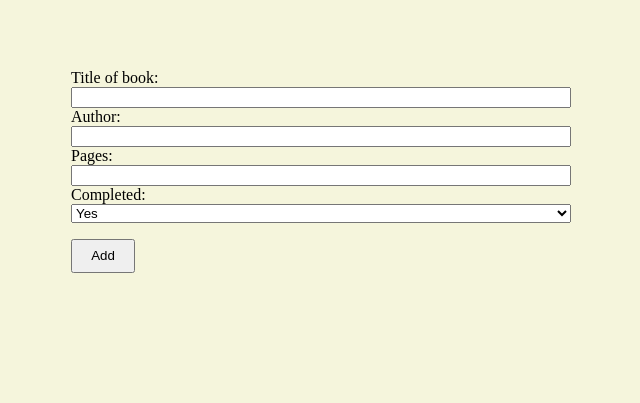
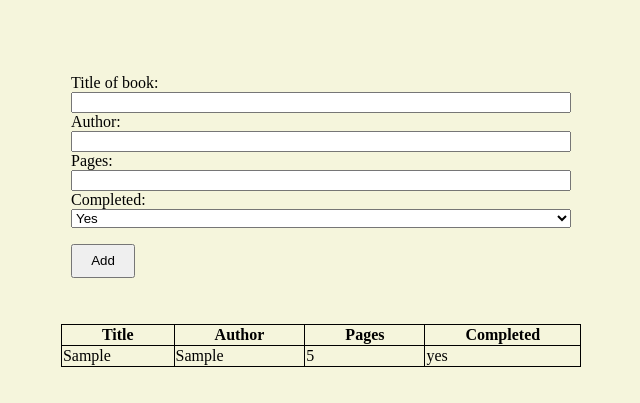
Before and after one commit to EnterOrion/library-app, a plain HTML site: page index.html in a window 1280 px wide. Both pictures are taken after typing "Sample", "Sample", "5" into the empty fields and a click on the button "Add". Shown: the part 61-464 px from the top of the page, without its empty margins (319-959 px from the left). Drawn offline with Linux system fonts and the light colour scheme.

Commit message:
Add table to display books added

```diff
--- a/app.js
+++ b/app.js
@@ -1,15 +1,19 @@
 let myLibrary = [];
 const form = document.getElementById("add_book");
+const table = document.getElementById("library_table");
+
 
 const title = form.elements["book_name"];
 const author = form.elements["author_name"];
 const pages = form.elements["page_number"];
 const read = form.elements["read_validity"];
+
+
 form.addEventListener("submit", (event) => {
   event.preventDefault();
   addBook();
+  displayLibrary();
   clearForm();
-  console.log(myLibrary);
 });
 
 function Book(title, author, pages, read) {
@@ -33,3 +37,17 @@ function clearForm() {
   author.value = "";
   pages.value = "";
 }
+
+function displayLibrary() {
+    const row = table.insertRow(1);
+    const title_cell = row.insertCell(0);
+    const author_cell = row.insertCell(1);
+    const pages_cell = row.insertCell(2);
+    const completed_cell = row.insertCell(3);
+
+    title_cell.innerHTML = title.value;
+    author_cell.innerHTML = author.value;
+    pages_cell.innerHTML = pages.value;
+    completed_cell.innerHTML = read.value;
+
+}
--- a/index.html
+++ b/index.html
@@ -24,5 +24,13 @@
       </select>
       <button value="add" type="submit">Add</button>
     </form>
+    <table id="library_table">
+        <tr>
+            <th>Title</th>
+            <th>Author</th>
+            <th>Pages</th>
+            <th>Completed</th>
+        </tr>
+    </table>
   </body>
 </html>
--- a/style.css
+++ b/style.css
@@ -5,6 +5,7 @@ body, html {
 body {
     background-color: beige;
     display: flex;
+    gap: 5px;
     flex-direction: column;
     align-items: center;
     justify-content: center;
@@ -13,7 +14,7 @@ body {
 form {
     display: flex;
     flex-direction: column;
-    height: 31.25rem;
+    height: 15rem;
     width: 31.25rem;
     margin-top: 3.125rem;
 }
@@ -24,3 +25,23 @@ button {
     height: 2.125rem;
     width: 4rem;
 }
+
+
+table, tr, td, th{
+    border: 1px solid black;
+    border-collapse: collapse;
+}
+
+table {
+    margin-top: 0.35rem;
+}
+
+th {
+    border-right: 1px solid black;
+    padding-left: 2.5rem;
+    padding-right: 2.5rem;
+}
+
+th:last-of-type {
+    border-right: 0px;
+}
```
